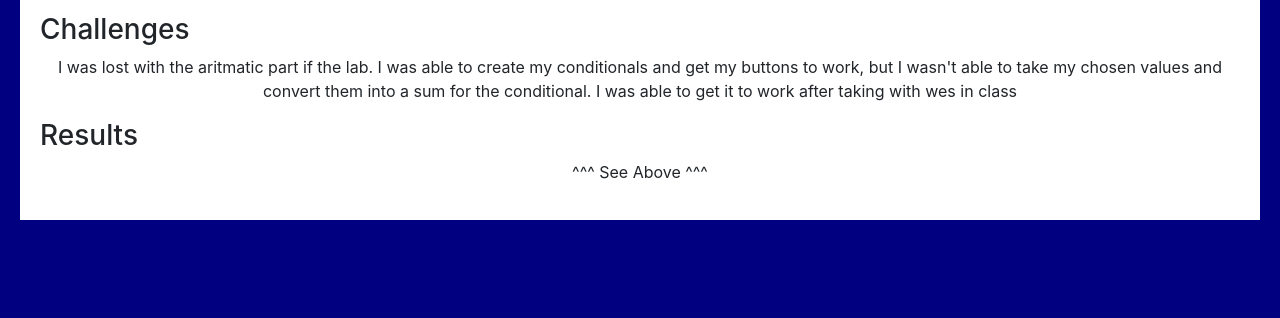
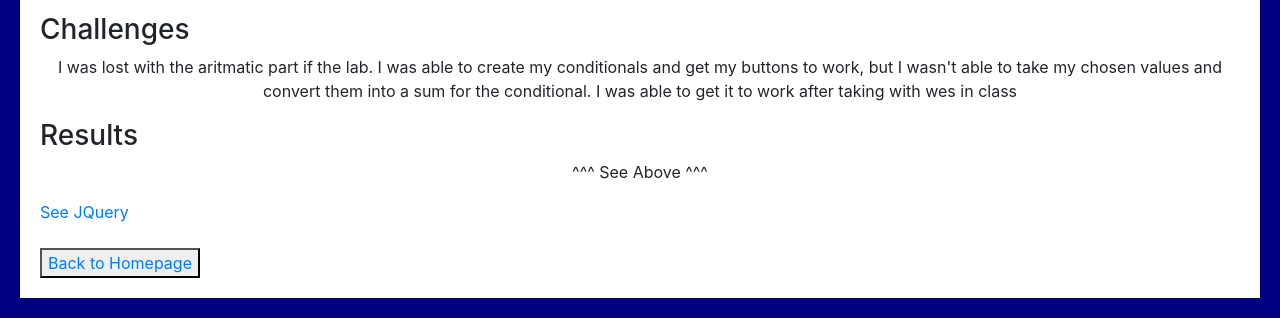
Before and after one commit to mlencioni1/CST252, a plain HTML site: page lab13/index.html in a window 1280 px wide. Shown: the part 726-1044 px from the top of the page. Before the commit the page ends 966 px from the top, so only its background shows below. Drawn offline with nearby package versions, Linux system fonts and the light colour scheme.

Commit message:
lab13.1.3

```diff
--- a/lab13/index.html
+++ b/lab13/index.html
@@ -78,6 +78,11 @@
 		<div class="results">
 			<h3>Results</h3>
 			<p>^^^ See Above ^^^</p>
+			<a href="js/lab.js">See JQuery</a>
+		</div>
+		<br>
+		<div id="links">
+			<button type="button" name="button"><a href="../index.html">Back to Homepage</a></button>
 		</div>
 	</div>
 </body>
--- a/lab13/js/lab.js
+++ b/lab13/js/lab.js
@@ -8,6 +8,10 @@
 var total = 0;
 
 // QUESTION 1
+//on button click:
+//  Hide other options
+//  Add value to total
+//  disable button from multiple clicks
 $("#quiet").click(function(){
   $("#leveled").hide();
   $("#loud").hide();
@@ -28,6 +32,10 @@ $("#loud").click(function(){
 });
 
 //QUESTION 2
+//on button click:
+//  Hide other options
+//  Add value to total
+//  disable button from multiple clicks
 $("#snack").click(function(){
   $("#plate").hide();
   $("#seconds").hide();
@@ -48,6 +56,10 @@ $("#seconds").click(function(){
 });
 
 // Question 3
+//on button click:
+//  Hide other options
+//  Add value to total
+//  disable button from multiple clicks
 $("#middle").click(function(){
   $("#firm").hide();
   $("#soft").hide();
@@ -72,12 +84,27 @@ $("#firm").click(function(){
 // final output
 $("#final").click(function(){
   $("#output").empty();
-  // 1-3: Baby Bear, 4-6: Mama Bear, 7-9 Papa Bear
+  //I wanted the chances of choice to be balanced
+  //  3 questions = 3 minimum, 9 maximum total output
+  //    3 has 1 combinations
+  //    4 has 3 combinations
+  //    5 has 3 combinations
+  //    6 has 6 combinations
+  //    7 has 3 combinations
+  //    8 has 3 combinations
+  //    9 has 1 combinations
+
   if (total <= 4) {
   $("#output").append("Baby Bear's Chair Fits You!");
-} else if (total >= 8){
+  // 3-4: Baby Bear (4 combinations) since baby bear is smallest it should get
+  //      the least chance of getting picked.
+} else if (total >= 7){
   $("#output").append("Papa Bear's Chair Fits You!");
+  // 5-6: Mama Bear (9 combinations) since mama bear is more moderate, shes
+  //      most average therefore gets the highest chance of being picked.
   } else {
   $("#output").append("Mama Bear's Chair Fits You!");
+  // 7-9: Papa Bear (7 combinations) since papa bear is on the high end, and
+  //      is more likely to be related to than baby bear his chances are in the middle.
   }
 });
```
